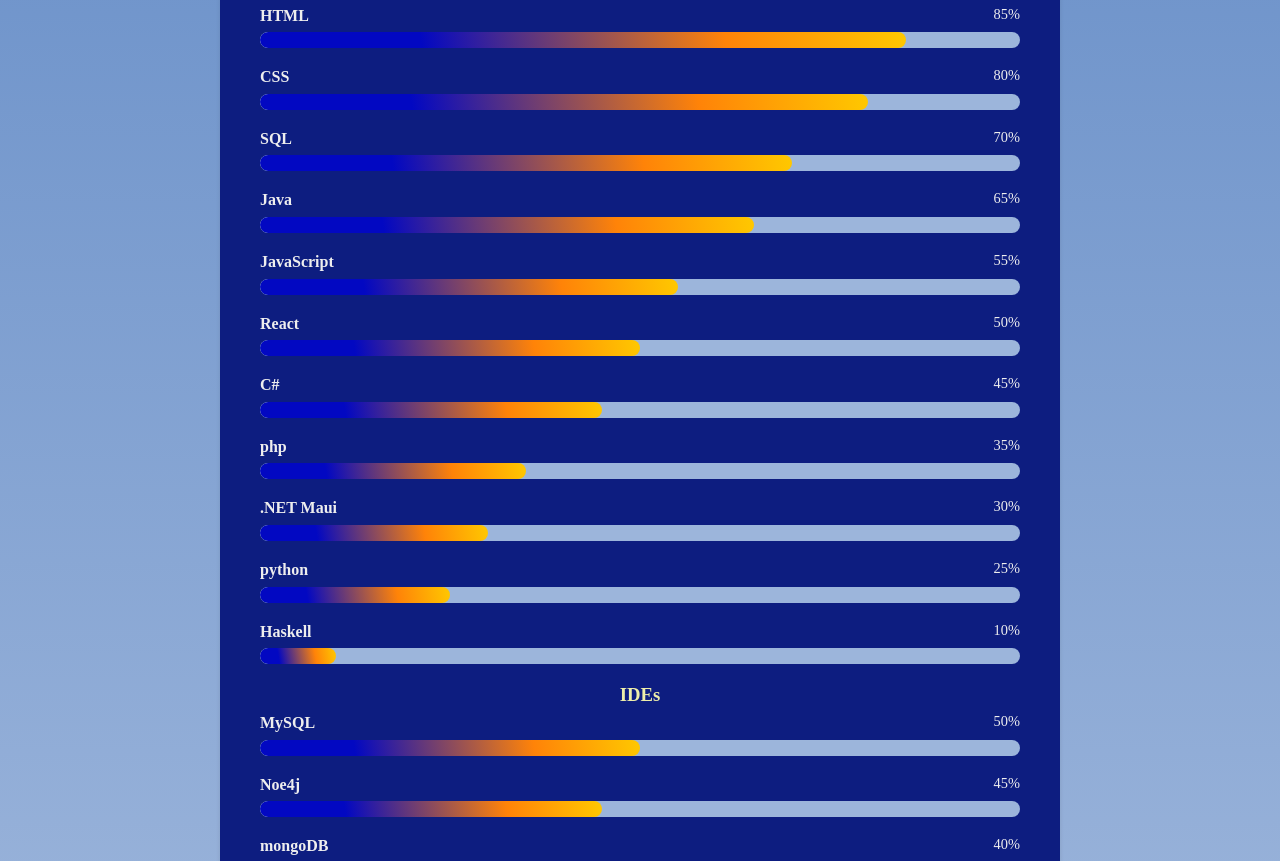
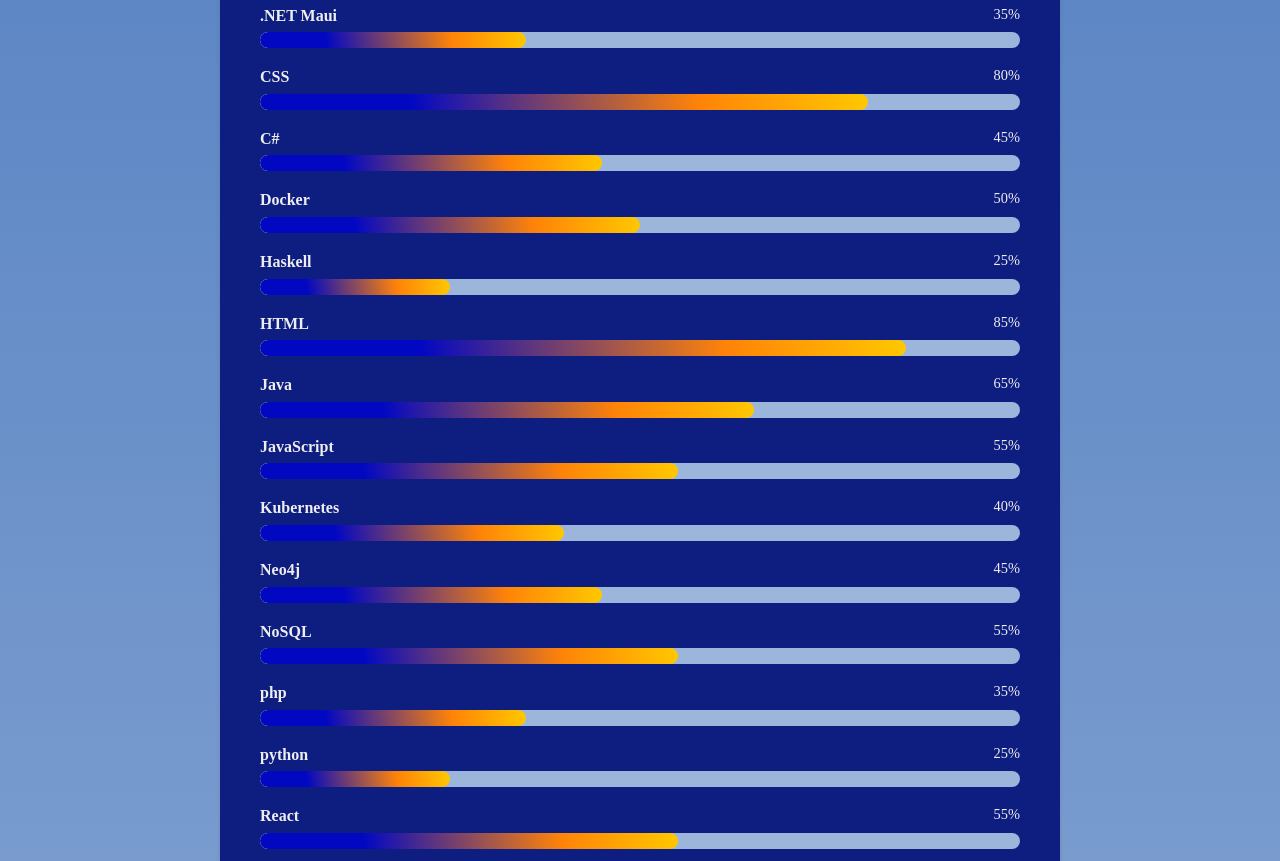
Before and after one commit to Theerabyte/bweb, a Next.js app: page /Projects in a window 1280 px wide. Shown: the part 1920-2781 px from the top of the page. Built offline with nearby package versions, Linux system fonts and the light colour scheme; a web font is replaced by a local one.

Commit message:
Lima 31.08.25
texte, pr bild2, grade, skills

```diff
--- a/src/[language]/de.js
+++ b/src/[language]/de.js
@@ -65,12 +65,23 @@
 // Projects
   projText: "Auf dieser Seite können Sie mit all meinen Projekten interagieren:",
   proDow: "Lade alle meine Projektabstrakts herunter",
+  grade: "Note: ",
   lang: "Sprachen",
   lan: "Integrierte Entwicklungsumgebungen",
+  lac: "Fähigkeiten",
   daa: "Zeugnis",
   dab: "üK bewertung",
   dac: "Praxisbericht",
   dau: "Projekt Abstrakt",
+  //skill
+  s1: "Kommunikation",
+  s2: "Engagement",
+  s3: "Fleiss",
+  s4: "Ausdauer",
+  s5: "Führungsqualitäten",
+  s6: "Motivation",
+  s7: "Organisation",
+  s8: "Optimismus",
   // desc
   lrr: "Ein C# spiel namens LARRY",
   bew: "Diese Website, in React und Next.js",
--- a/src/[language]/en.js
+++ b/src/[language]/en.js
@@ -65,12 +65,23 @@
 // Projects
   projText: "On this page you can interact with all my projects:",
   proDow: "Download all my project abstracts",
+  grade: "Grade: ",
   lang: "Languages",
   lan: "IDEs",
+  lac: "Skills",
   daa: "Certificate",
   dab: "Cross-company assessment",
   dac: "Practical report",
   dau: "Project abstract",
+  //skill
+  s1: "Communication",
+  s2: "Dedication",
+  s3: "Dilligence",
+  s4: "Endurance",
+  s5: "Leadership",
+  s6: "Motivation",
+  s7: "Organisation",
+  s8: "Optimism",
   // desc
   lrr: "A C# game called LARRY",
   bew: "This Website, built with React and Next.js",
--- a/src/[language]/fr.js
+++ b/src/[language]/fr.js
@@ -65,12 +65,23 @@
 //Projects
   projText: "Sur cette page, vous pouvez interagir avec tous mes projets:",
   proDow: "Télécharger tous mes résumés de projets",
+  grade: "Note: ",
   lang: "Langues",
   lan: "IDE",
+  lac: "Compétences",
   daa: "certificat",
   dab: "évaluation üK",
   dac: "rapport pratique",
   dau: "Le résumé du projet",
+  //skill
+  s1: "Communication",
+  s2: "Dévouement",
+  s3: "Diligence",
+  s4: "Endurance",
+  s5: "Leadership",
+  s6: "Motivation",
+  s7: "Organisation",
+  s8: "Optimisme",
   // desc
   lrr: "Un jeu C# du nome LARRY",
   bew: "Cette site web, en React et Next.js",
@@ -85,9 +96,9 @@
   ana: "ANAE, un décrypteur et un crypteur",
   tub: "Blackberry Pi, Blackberry x RaspberryPi",
   // resc
-  av: "Produit issu de la formation pratique HS23",
-  ar: "Produit issu de la formation pratique FS24",
-  an: "Produit issu de la formation interentreprises m335",
+  av: ", Produit issu de la formation pratique HS23",
+  ar: ", Produit issu de la formation pratique FS24",
+  an: ", Produit issu de la formation interentreprises m335",
   ab: "N'a pas été évalué",
   aa: "Le projet amateur n'a pas été noté",
 //Menu
--- a/src/app/Projects/page.jsx
+++ b/src/app/Projects/page.jsx
@@ -17,21 +17,21 @@
   const t = translationsMap[language];
 
   const noteURL = [
-    { src: "/docs/Project Abstract VorsWebsite.pdf", desc: t.vow, resc: 6 + t.av  , preview: "/docs/ap-web.png" },
-    { src: "/docs/Project Abstract meWeb.pdf",       desc: t.mew, resc: 5.5       , preview: "/docs/ap-293.png" },
-    { src: "/docs/Project Abstract BeweWebsite.pdf", desc: t.bew, resc: t.ab      , preview: "/docs/ap-bweb.png" },
+    { src: "/docs/Project Abstract VorsWebsite.pdf", desc: t.vow, resc: t.grade + 6 + t.av  , preview: "/docs/ap-web.png" },
+    { src: "/docs/Project Abstract meWeb.pdf",       desc: t.mew, resc: t.grade + 5.5       , preview: "/docs/ap-293.png" },
+    { src: "/docs/Project Abstract BeweWebsite.pdf", desc: t.bew, resc: t.ab                , preview: "/docs/ap-bweb.png" },
 
-    { src: "/docs/Project Abstract Orellfüssli.pdf", desc: t.off, resc: 5.5       , preview: "/docs/ap-of.png" },
-    { src: "/docs/Project Abstract LARRY.pdf",       desc: t.lrr, resc: 6 + t.ar  , preview: "/docs/ap-larry.png" },
-    { src: "/docs/Project Abstract Lama Race.pdf",   desc: t.lam, resc: t.aa      , preview: "/docs/ap-lm.png" },
+    { src: "/docs/Project Abstract Orellfüssli.pdf", desc: t.off, resc: t.grade + 5.5       , preview: "/docs/ap-of.png" },
+    { src: "/docs/Project Abstract LARRY.pdf",       desc: t.lrr, resc: t.grade + 6 + t.ar  , preview: "/docs/ap-larry.png" },
+    { src: "/docs/Project Abstract Lama Race.pdf",   desc: t.lam, resc: t.aa                , preview: "/docs/ap-lm.jpg" },
 
-    { src: "/docs/Project Abstract neo4j.pdf",       desc: t.nsq, resc: 5.5       , preview: "/docs/ap-neo.png" },
-    { src: "/docs/Project Abstract ANAE.pdf",        desc: t.ana, resc: 6         , preview: "/docs/ap-anae.png" },
-    { src: "/docs/Project Abstract notora.pdf",      desc: t.not, resc: 5.5 + t.an, preview: "/docs/ap-notora.jpg" },
+    { src: "/docs/Project Abstract neo4j.pdf",       desc: t.nsq, resc: t.grade + 5.5       , preview: "/docs/ap-neo.png" },
+    { src: "/docs/Project Abstract ANAE.pdf",        desc: t.ana, resc: t.grade + 6         , preview: "/docs/ap-anae.png" },
+    { src: "/docs/Project Abstract notora.pdf",      desc: t.not, resc: t.grade + 5.5 + t.an, preview: "/docs/ap-notora.jpg" },
 
-    { src: "/docs/Project Abstract MarsRover.pdf",   desc: t.mrp, resc: 6         , preview: "/docs/ap-mr.jpg" },
-    { src: "/docs/Project Abstract BlackbrPi.pdf",   desc: t.tub, resc: t.ab      , preview: "/docs/ap-blackberrypi.jpg" },
-    { src: "/docs/Project Abstract TTGO.pdf",        desc: t.ttg, resc: t.ab      , preview: "/docs/ap-tt.jpg" },
+    { src: "/docs/Project Abstract MarsRover.pdf",   desc: t.mrp, resc: t.grade + 6         , preview: "/docs/ap-mr.jpg" },
+    { src: "/docs/Project Abstract BlackbrPi.pdf",   desc: t.tub, resc: t.ab                , preview: "/docs/ap-blackberrypi.jpg" },
+    { src: "/docs/Project Abstract TTGO.pdf",        desc: t.ttg, resc: t.ab                , preview: "/docs/ap-tt.jpg" },
   ];
 
   const handleDowAll = () => {
@@ -64,23 +64,40 @@
         <div style={{ padding: '20px' }}>
           <h2 style={{ color: '#fff', marginBottom: '20px' }}>Skills</h2>
           <h3 className='skP'>{t.lang}</h3>
-          <SkillProgress name="HTML" level={85} />
-          <SkillProgress name="CSS" level={80} />
-          <SkillProgress name="SQL" level={70} />
-          <SkillProgress name="Java" level={65} />
-          <SkillProgress name="JavaScript" level={55} />
-          <SkillProgress name="React" level={50} />
-          <SkillProgress name="C#" level={45} />
-          <SkillProgress name="php" level={35} />
-          <SkillProgress name=".NET Maui" level={30} />
-          <SkillProgress name="python" level={25} />
-          <SkillProgress name="Haskell" level={10} />
+          <SkillProgress level={35} name=".NET Maui" />
+          <SkillProgress level={80} name="CSS" />
+          <SkillProgress level={45} name="C#" />
+          <SkillProgress level={50} name="Docker" />
+          <SkillProgress level={25} name="Haskell" />
+          <SkillProgress level={85} name="HTML" />
+          <SkillProgress level={65} name="Java" />
+          <SkillProgress level={55} name="JavaScript" />
+          <SkillProgress level={40} name="Kubernetes" />
+          <SkillProgress level={45} name="Neo4j" />
+          <SkillProgress level={55} name="NoSQL" />
+          <SkillProgress level={35} name="php" />
+          <SkillProgress level={25} name="python" />
+          <SkillProgress level={55} name="React" />
+          <SkillProgress level={60} name="Shell script" />
+          <SkillProgress level={70} name="SQL" />
+          <SkillProgress level={40} name="SQLite" />
           <h3 className='skP'>{t.lan}</h3>
-          <SkillProgress name="MySQL" level={50} />
-          <SkillProgress name="Noe4j" level={45} />
-          <SkillProgress name="mongoDB" level={40} />
-          <SkillProgress name="Raspberry Pi/ Rasperean" level={40} />
-          <SkillProgress name="SQLite" level={40} />
+          <SkillProgress level={30} name="Eclips" />
+          <SkillProgress level={40} name="Figma" />
+          <SkillProgress level={40} name="Raspberry Pi" />
+          <SkillProgress level={55} name="SQLWorkbench" />
+          <SkillProgress level={50} name="Terminal (CMD)" />
+          <SkillProgress level={50} name="Visual Studio" />
+          <SkillProgress level={70} name="Visual Studio Code" />
+          <h3 className='skP'>{t.lac}</h3>
+          <SkillProgress level={70} name={t.s1} />
+          <SkillProgress level={80} name={t.s2} />
+          <SkillProgress level={75} name={t.s3} />
+          <SkillProgress level={85} name={t.s4} />
+          <SkillProgress level={65} name={t.s5} />
+          <SkillProgress level={79} name={t.s6} />
+          <SkillProgress level={95} name={t.s7} />
+          <SkillProgress level={87} name={t.s8} />
         </div>
       </section>
     </div>
```
Also changed, not shown: public/docs/ap-lm.jpg.
